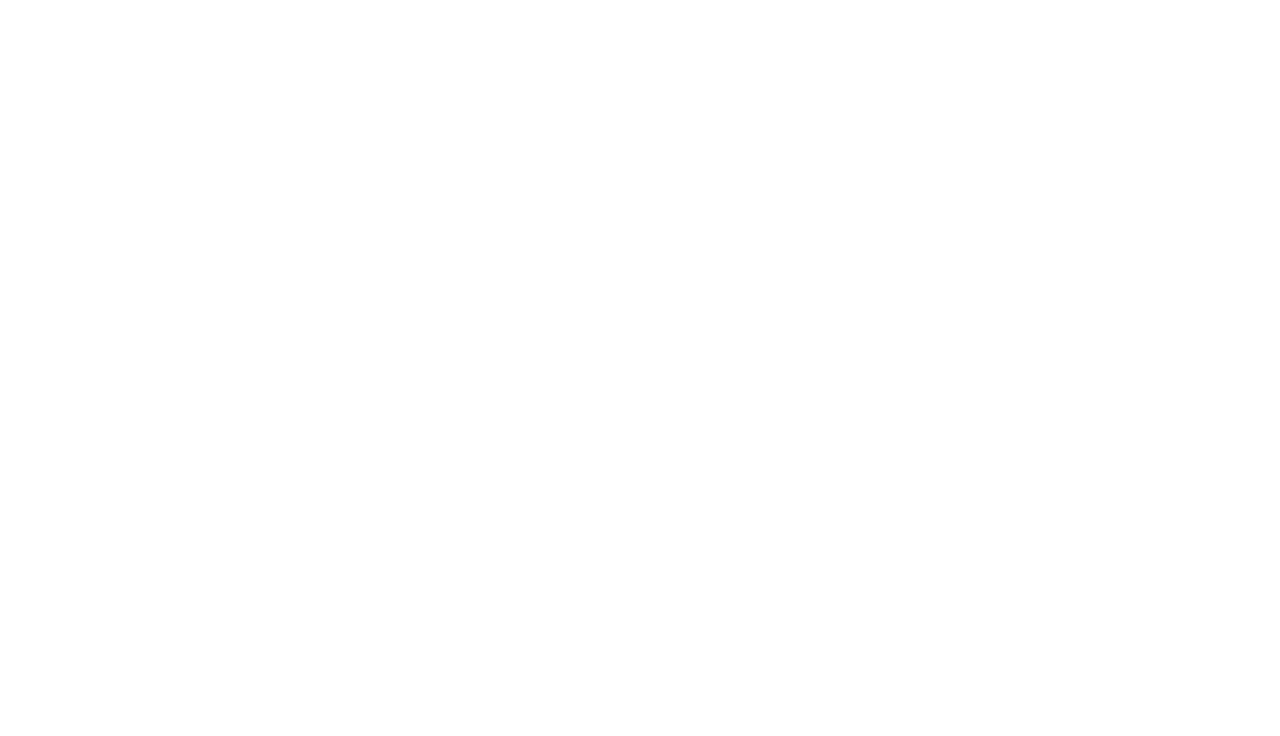
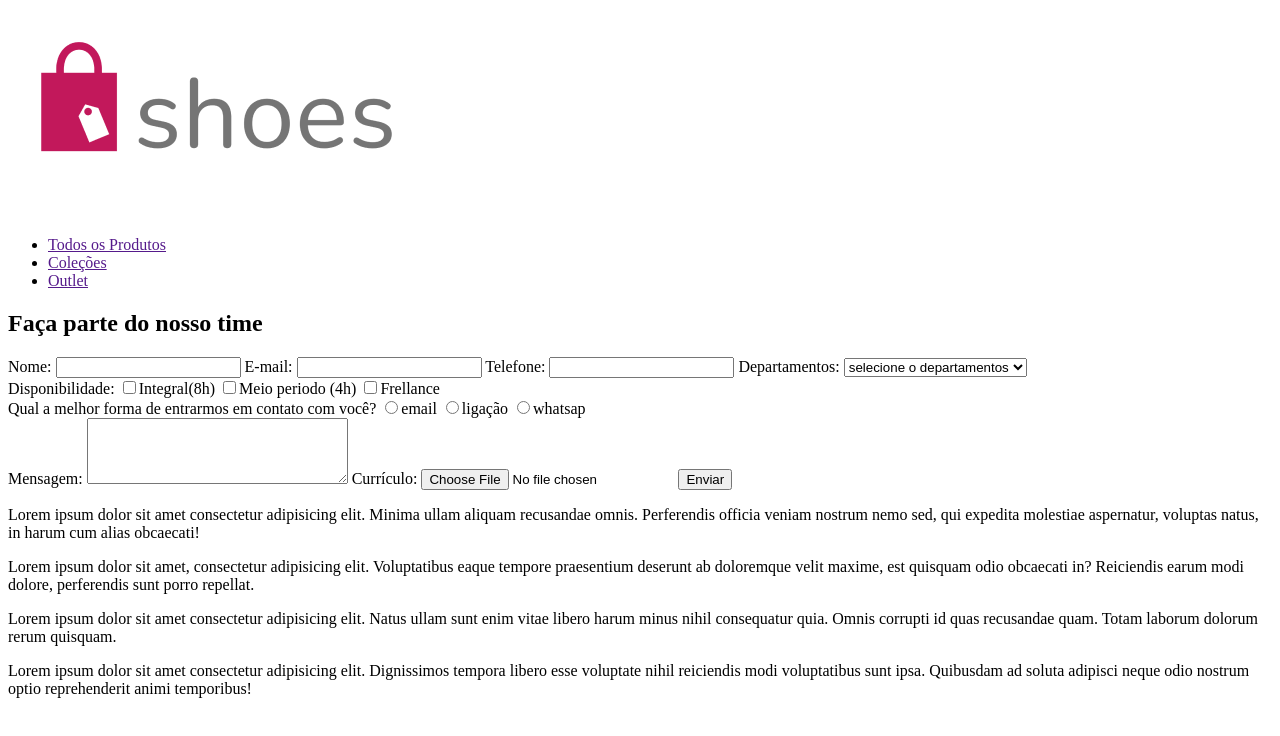
Before and after one commit to roneitx/sistemaDeCurriculo, a plain HTML site: page index.html in a window 1280 px wide. Drawn offline with Linux system fonts and the light colour scheme.

Commit message:
aleteração feita

```diff
--- a/index.html
+++ b/index.html
@@ -1,13 +1,79 @@
 <!DOCTYPE html>
-<html lang="en">
+<html lang="pt-br">
 <head>
     <meta charset="UTF-8">
     <meta http-equiv="X-UA-Compatible" content="IE=edge">
+    <meta name="viewport" content="width=device-width, initial-scale=1.0">
+    <title>Shoes!</title>
     <link rel="stylesheet" href="./css/Stylo.css">
-    <meta name="viewport" content="width=device-width, initial-scale=1.0">
-    <title>Shoes</title>
 </head>
 <body>
-
+    <header>
+        <img src="./img/image.png" alt="Logo Shoes">
+        <nav>
+            <ul>
+                <li><a href="">Todos os Produtos</a></li>
+                <li><a href="">Coleções</a></li>
+                <li><a href="">Outlet</a></li>
+            </ul>
+        </nav>
+    </header>
+    <main>
+        <div>
+            <h2>Faça parte do nosso time</h2>
+            <form action="">
+                <label>
+                    Nome:
+                    <input type="text" name="nome" id="nome">
+                </label>
+                <label>
+                    E-mail:
+                    <input type="email" name="email" id="email">
+                </label>
+                <label>
+                    Telefone:
+                    <input type="tel" name="telefone" id="telefone">
+                </label>
+                <label>
+                    Departamentos:
+                    <select name="departamentos" id="departamentos">
+                         <option selected disabled> selecione o departamentos</option>
+                        <option value="V">Vendas</option>
+                        <option value="C">Compras</option>
+                        <option value="L">Logisticas</option>
+                    </select>
+                </label>
+                <div>
+                    Disponibilidade:
+                    <label><input type="checkbox" name="Integral" id="">Integral(8h)</label>
+                    <label><input type="checkbox" name="meio periodo" id="">Meio periodo (4h)</label>
+                    <label><input type="checkbox" name="Frellance" id="">Frellance</label>
+                </div>
+                <div>
+                    Qual a melhor forma de entrarmos em contato com você?
+                    <label for=""><input type="radio" name="contato" id="contato_email">email</label>
+                    <label for=""><input type="radio" name="contato" id="contato_ligacao">ligação</label>
+                    <label for=""><input type="radio" name="contato" id="contato_whatsap">whatsap</label>
+                </div>
+                <label>
+                    Mensagem:
+                    <textarea name="mensagem" id="mensagem" cols="30" rows="4"></textarea>
+                </label>
+                <label>
+                    Currículo:
+                    <input type="file" name="curriculo" id="curriculo">
+                </label>
+                <button type="submit">Enviar</button>
+            </form>
+        </div>
+        <div>
+            <p>Lorem ipsum dolor sit amet consectetur adipisicing elit. Minima ullam aliquam recusandae omnis. Perferendis officia veniam nostrum nemo sed, qui expedita molestiae aspernatur, voluptas natus, in harum cum alias obcaecati!</p>
+            <p>Lorem ipsum dolor sit amet, consectetur adipisicing elit. Voluptatibus eaque tempore praesentium deserunt ab doloremque velit maxime, est quisquam odio obcaecati in? Reiciendis earum modi dolore, perferendis sunt porro repellat.</p>
+            <p>Lorem ipsum dolor sit amet consectetur adipisicing elit. Natus ullam sunt enim vitae libero harum minus nihil consequatur quia. Omnis corrupti id quas recusandae quam. Totam laborum dolorum rerum quisquam.</p>
+        </div>
+    </main>
+    <footer>
+        Lorem ipsum dolor sit amet consectetur adipisicing elit. Dignissimos tempora libero esse voluptate nihil reiciendis modi voluptatibus sunt ipsa. Quibusdam ad soluta adipisci neque odio nostrum optio reprehenderit animi temporibus!
+    </footer>
 </body>
 </html>
```
Also changed, not shown: img/image.png (added).
